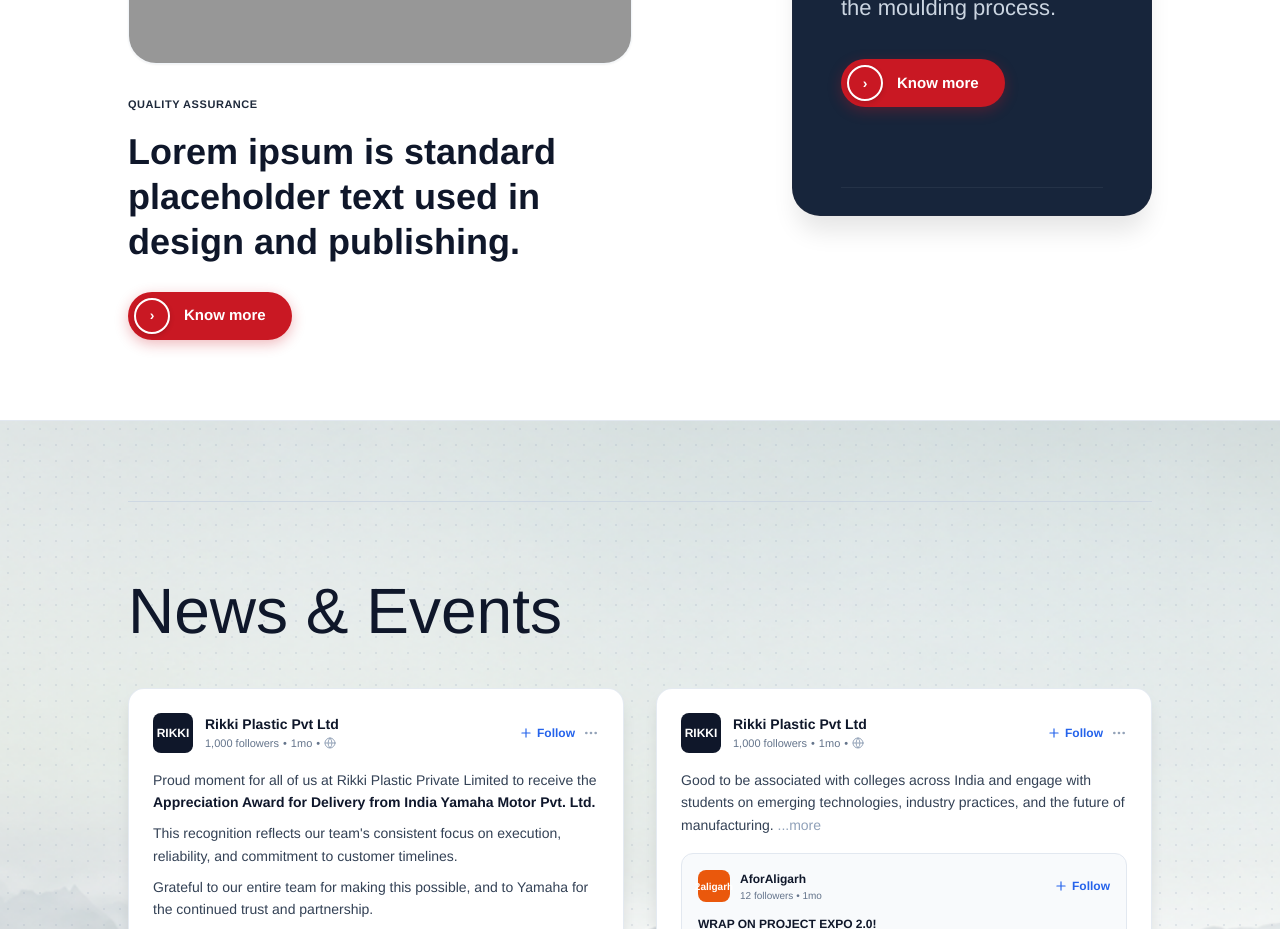
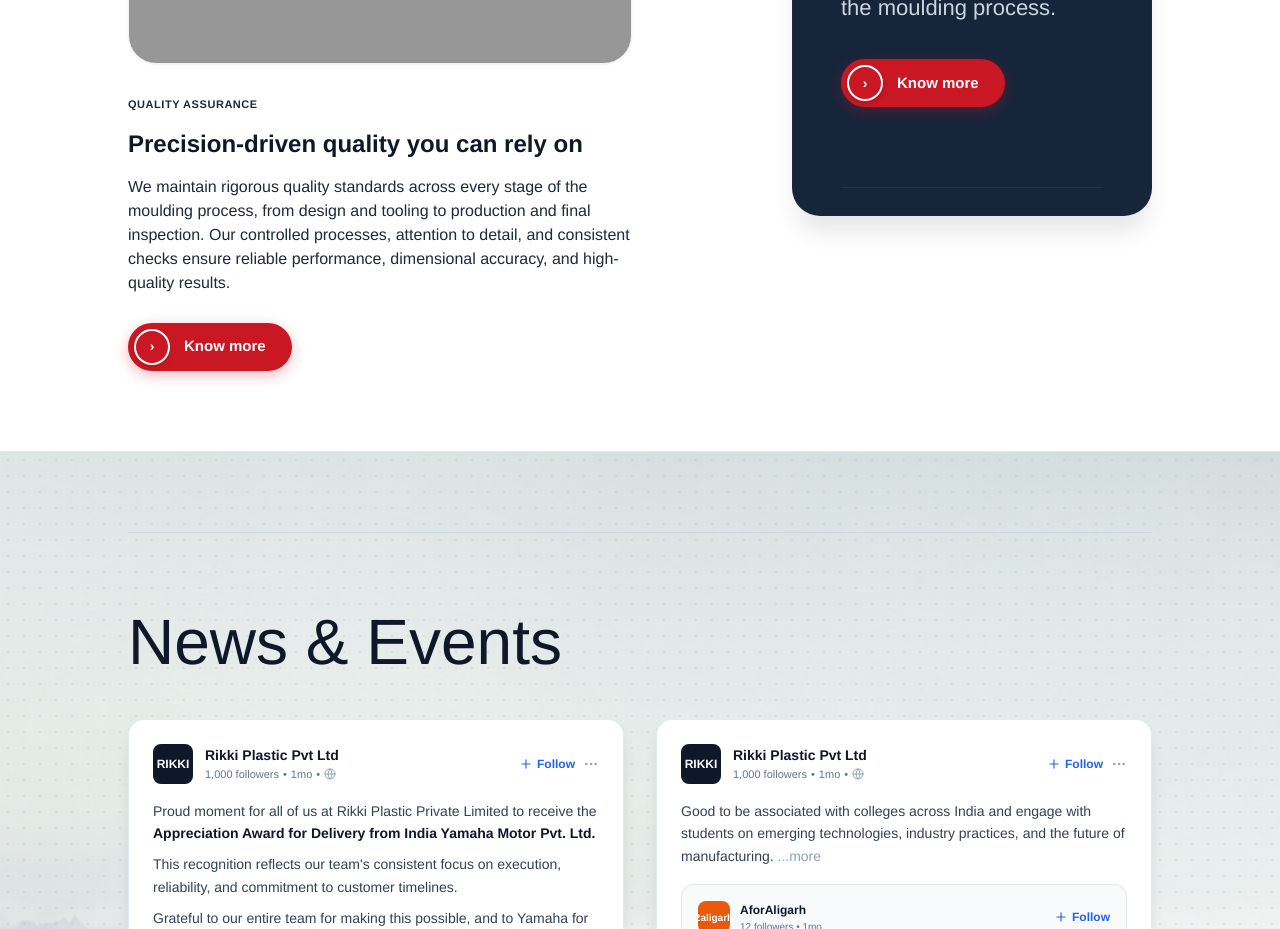
Before and after one commit to gyanvendra2005/rakhi, a Next.js app: page / in a window 1280 px wide. Shown: the part 4080-5009 px from the top of the page. Built offline with nearby package versions, Linux system fonts and the light colour scheme; grey boxes are pictures that could not be loaded.

Commit message:
Quality page

```diff
--- a/src/app/globals.css
+++ b/src/app/globals.css
@@ -914,7 +914,7 @@
 }
 
 .quality-content h2 {
-  font-size: 2.25rem;
+  font-size: 1.5rem;
   font-weight: 800;
   color: #0f172a;
   line-height: 1.25;
--- a/src/components/QualityAndSustainability.tsx
+++ b/src/components/QualityAndSustainability.tsx
@@ -21,8 +21,11 @@
             </div>
 
             <h2>
-              Lorem ipsum is standard placeholder text used in design and publishing.
+             Precision-driven quality you can rely on
             </h2>
+            <p>
+              We maintain rigorous quality standards across every stage of the moulding process, from design and tooling to production and final inspection. Our controlled processes, attention to detail, and consistent checks ensure reliable performance, dimensional accuracy, and high-quality results.
+            </p>
 
             <div className="sustainability-button-wrapper">
               <a href="#quality-details" className="btn-red-pill">
```
